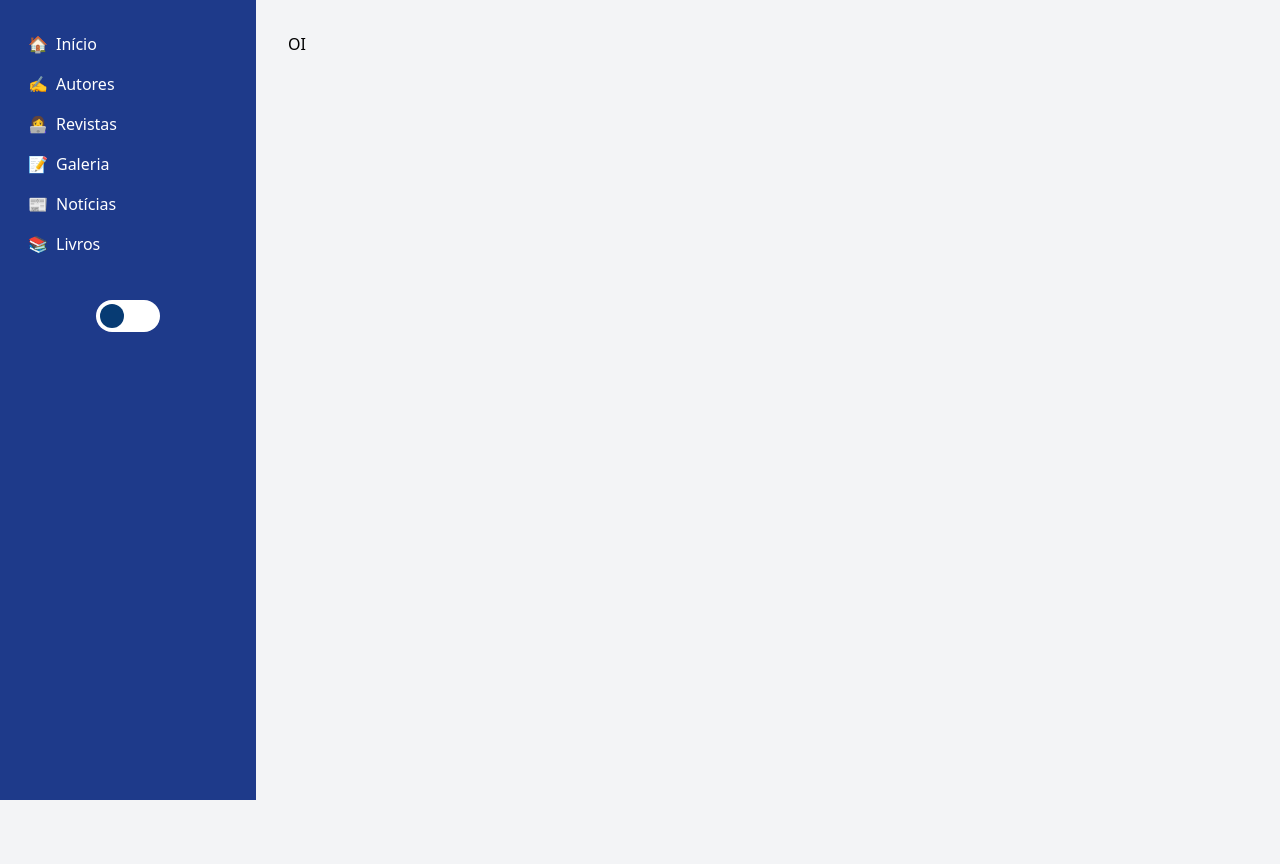
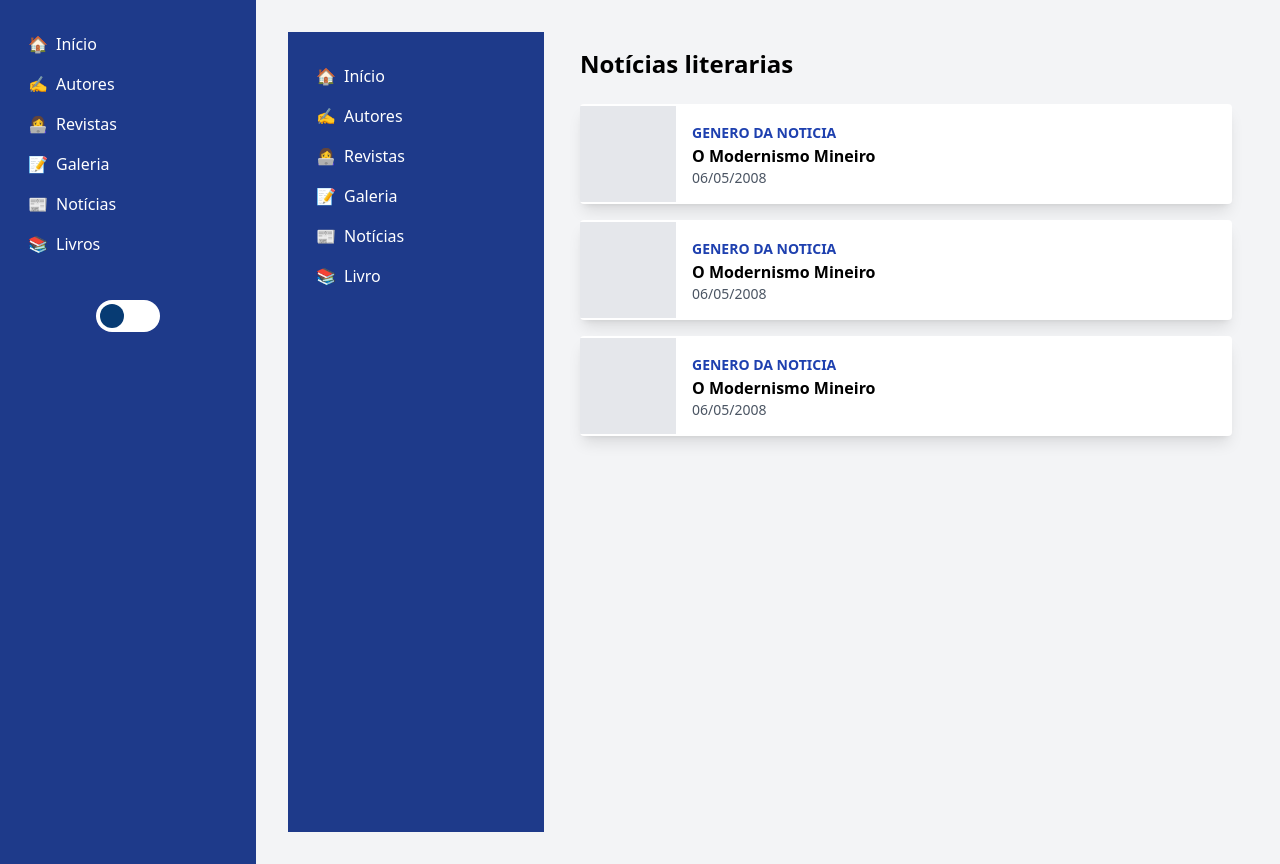
Before and after one commit to Guarana0/pdmm, a Django app: page /noticias/ in a window 1280 px wide. Before the commit the page ends 800 px from the top, so only its background shows below. Run offline with Django 4.2, Linux system fonts and the light colour scheme; style sheets or scripts are compiled from the project's sources; some libraries are stand-ins or nearby versions.

Commit message:
fiz a pagina de noticia

```diff
--- a/core/templates/core/noticias.html
+++ b/core/templates/core/noticias.html
@@ -1,9 +1,140 @@
 {% extends 'base.html' %}
 {% load static %}
 {% block title %}Noticias{% endblock %}
-{% block description %}Galeria de fotos{% endblock %}
-{% block keywords %}galeria, fotos, imagens{% endblock %}
+{% block description %}Noticias relacionadas a literatura{% endblock %}
+{% block keywords %}Noticias,Literatura,Informacao{% endblock %}
 
 {% block content %}
-    <h1>OI</h1>
+<!DOCTYPE html>
+<html lang="pt-br">
+  <head>
+    <meta charset="UTF-8" />
+    <meta name="viewport" content="width=device-width, initial-scale=1.0" />
+    <title>Notícias </title>
+    <script src="https://cdn.tailwindcss.com"></script>
+  </head>
+  <body class="bg-gray-100 text-gray-900">
+    <div class="flex min-h-screen">
+      <!-- Sidebar -->
+      <input type="checkbox" id="menu-toggle" class="peer hidden" />
+      <aside
+        class="bg-blue-900 text-white w-64 space-y-3 px-4 py-6 hidden peer-checked:block lg:block fixed lg:relative z-20"
+      >
+        <nav>
+          <a
+            href="#"
+            class="hover:bg-blue-600 py-2 px-3 rounded flex items-center"
+          >
+            <span class="mr-2">🏠</span> Início
+          </a>
+          <a
+            href="#"
+            class="hover:bg-blue-600 py-2 px-3 rounded flex items-center"
+          >
+            <span class="mr-2">✍️</span> Autores
+          </a>
+          <a
+            href="#"
+            class="hover:bg-blue-600 py-2 px-3 rounded flex items-center"
+          >
+            <span class="mr-2">👩‍💻</span> Revistas
+          </a>
+          <a
+            href="#"
+            class="hover:bg-blue-600 py-2 px-3 rounded flex items-center"
+          >
+            <span class="mr-2">📝</span> Galeria
+          </a>
+          <a
+            href="#"
+            class="hover:bg-blue-600 py-2 px-3 rounded flex items-center"
+          >
+            <span class="mr-2">📰</span> Notícias
+          </a>
+          <a
+            href="#"
+            class="hover:bg-blue-600 py-2 px-3 rounded flex items-center"
+          >
+            <span class="mr-2">📚</span> Livro
+          </a>
+        </nav>
+      </aside>
+
+      <!-- Conteúdo principal -->
+      <main class="flex-1 p-4 lg:ml-5">
+        <!-- Botão menu mobile -->
+        <label
+          for="menu-toggle"
+          class="lg:hidden mb-4 cursor-pointer p-2 text-blue-900 text-3xl"
+        >
+          ☰
+        </label>
+
+        <!-- Título -->
+        <h1 class="text-2xl font-bold mb-6">Notícias literarias</h1>
+
+        <!-- Lista de notícias -->
+        <div class="space-y-4">
+          <!-- Item de notícia -->
+          <div
+            class="flex items-center bg-white rounded shadow-lg overflow-hidden border-1 xl:pr-50 hover:bg-gray-400 "
+          >
+            <div
+              class="w-24 h-24 bg-gray-200 "
+              alt="Img da noti"
+            ></div>
+            <div class="flex-1 p-4">
+              <span class="text-blue-800 text-sm font-semibold">GENERO DA NOTICIA</span>
+              <h2 class="text-base font-bold ">
+                O Modernismo Mineiro
+              </h2>
+              <!--data-->
+              <p class="text-sm text-gray-600">06/05/2008</p>
+            </div>
+          </div>
+          <!--comeca aq para copiar a noticia-->
+          <div class="space-y-4">
+          <!-- Item de notícia -->
+          <div
+            class="flex items-center bg-white rounded shadow-lg overflow-hidden border-1 xl:pr-50 hover:bg-gray-400  "
+          >
+            <div
+              class="w-24 h-24 bg-gray-200 "
+              alt="Img da noti"
+            ></div>
+            <div class="flex-1 p-4">
+              <span class="text-blue-800 text-sm font-semibold">GENERO DA NOTICIA</span>
+              <h2 class="text-base font-bold ">
+                O Modernismo Mineiro
+              </h2>
+              <!--data-->
+              <p class="text-sm text-gray-600">06/05/2008</p>
+            </div>
+          </div>
+          <!--termina aq-->
+
+           <div class="space-y-4">
+          <!-- Item de notícia -->
+          <div
+            class="flex items-center bg-white rounded shadow-lg overflow-hidden border-1 xl:pr-50 hover:bg-gray-400 "
+          >
+            <div
+              class="w-24 h-24 bg-gray-200 "
+              alt="Img da noti"
+            ></div>
+            <div class="flex-1 p-4">
+              <span class="text-blue-800 text-sm font-semibold">GENERO DA NOTICIA</span>
+              <h2 class="text-base font-bold ">
+                O Modernismo Mineiro
+              </h2>
+              <!--data-->
+              <p class="text-sm text-gray-600">06/05/2008</p>
+            </div>
+          </div>
+
+        </div>
+      </main>
+    </div>
+  </body>
+</html>
 {% endblock %}
```
